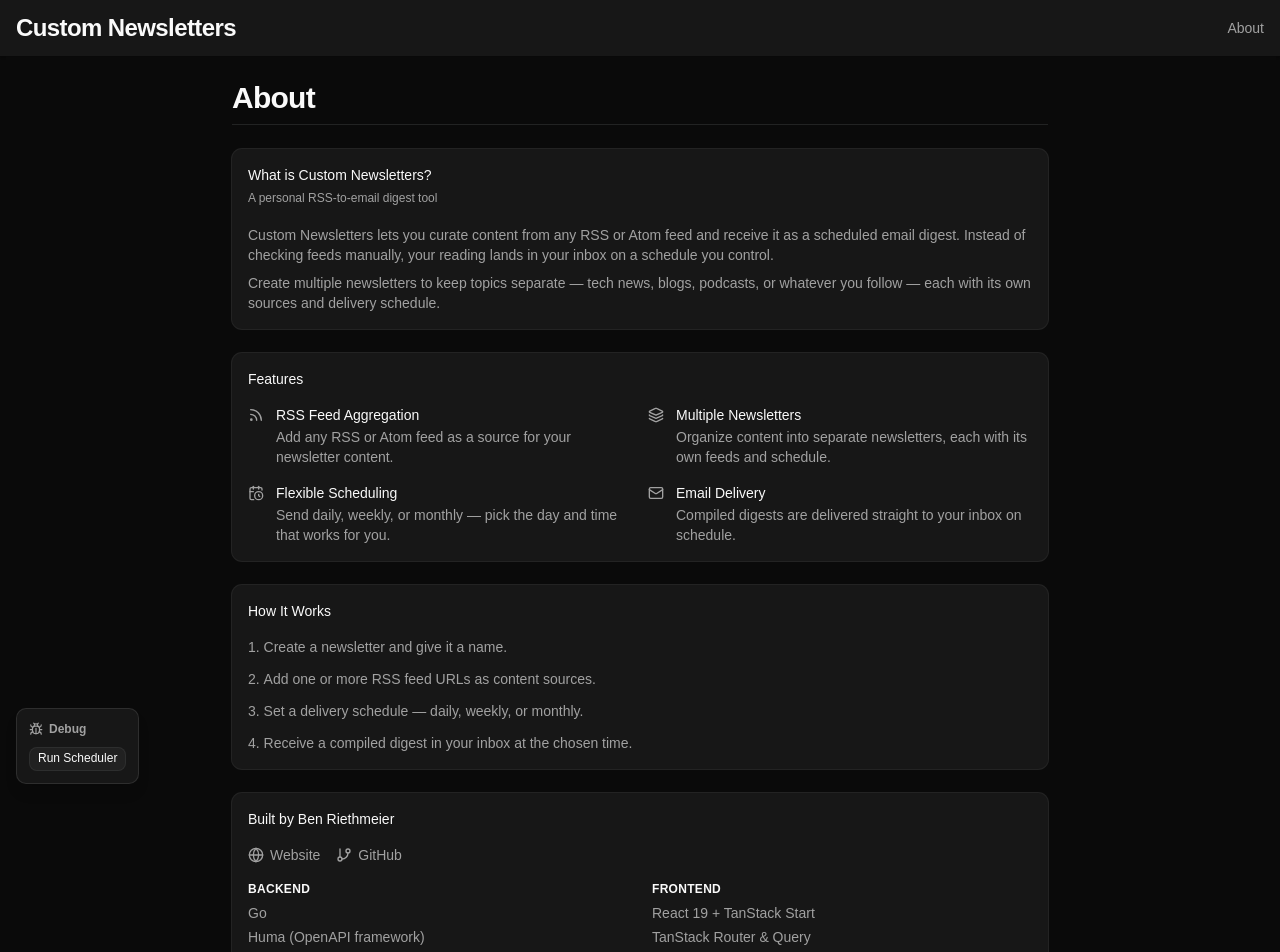
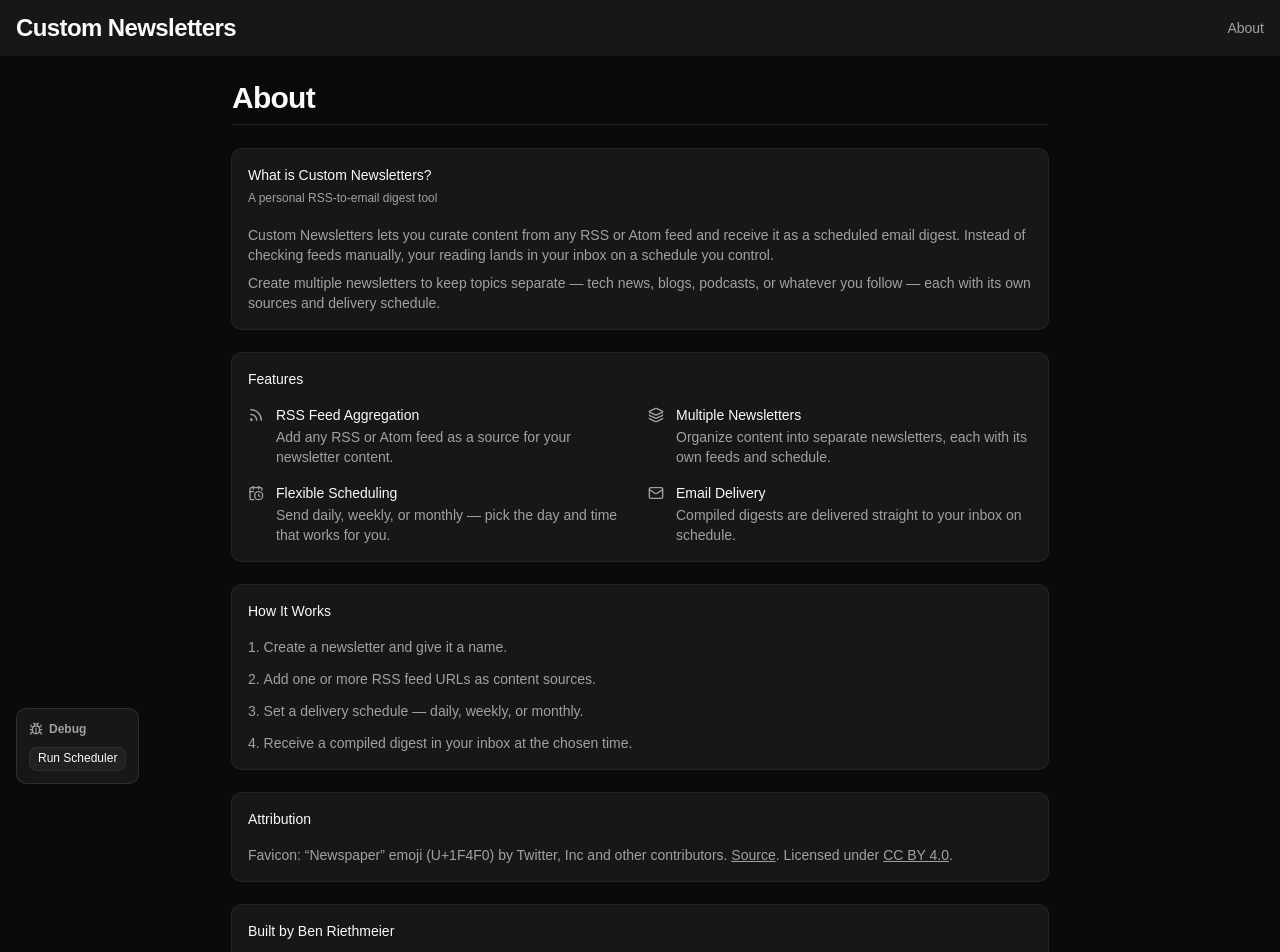
Before and after one commit to ben-rieth/newsletters, a React (Vite) app in the folder web/: page /about in a window 1280 px wide. Shown: the top 952 px of the page. Built offline with nearby package versions, Linux system fonts and the light colour scheme; no server answers; what openapi-fetch would draw is missing.

Commit message:
chore: Add favicon attribution to about page

```diff
--- a/web/src/routes/about.tsx
+++ b/web/src/routes/about.tsx
@@ -103,6 +103,36 @@ const AboutPage = () => {
 
       <Card>
         <CardHeader>
+          <CardTitle>Attribution</CardTitle>
+        </CardHeader>
+        <CardContent className="text-sm text-muted-foreground">
+          <p>
+            Favicon: &ldquo;Newspaper&rdquo; emoji (U+1F4F0) by Twitter, Inc and
+            other contributors.{' '}
+            <a
+              href="https://github.com/twitter/twemoji/blob/master/assets/svg/1f4f0.svg"
+              target="_blank"
+              rel="noopener noreferrer"
+              className="underline hover:text-foreground transition-colors"
+            >
+              Source
+            </a>
+            . Licensed under{' '}
+            <a
+              href="https://creativecommons.org/licenses/by/4.0/"
+              target="_blank"
+              rel="noopener noreferrer"
+              className="underline hover:text-foreground transition-colors"
+            >
+              CC BY 4.0
+            </a>
+            .
+          </p>
+        </CardContent>
+      </Card>
+
+      <Card>
+        <CardHeader>
           <CardTitle>Built by Ben Riethmeier</CardTitle>
         </CardHeader>
         <CardContent className="text-sm text-muted-foreground space-y-4">
```
